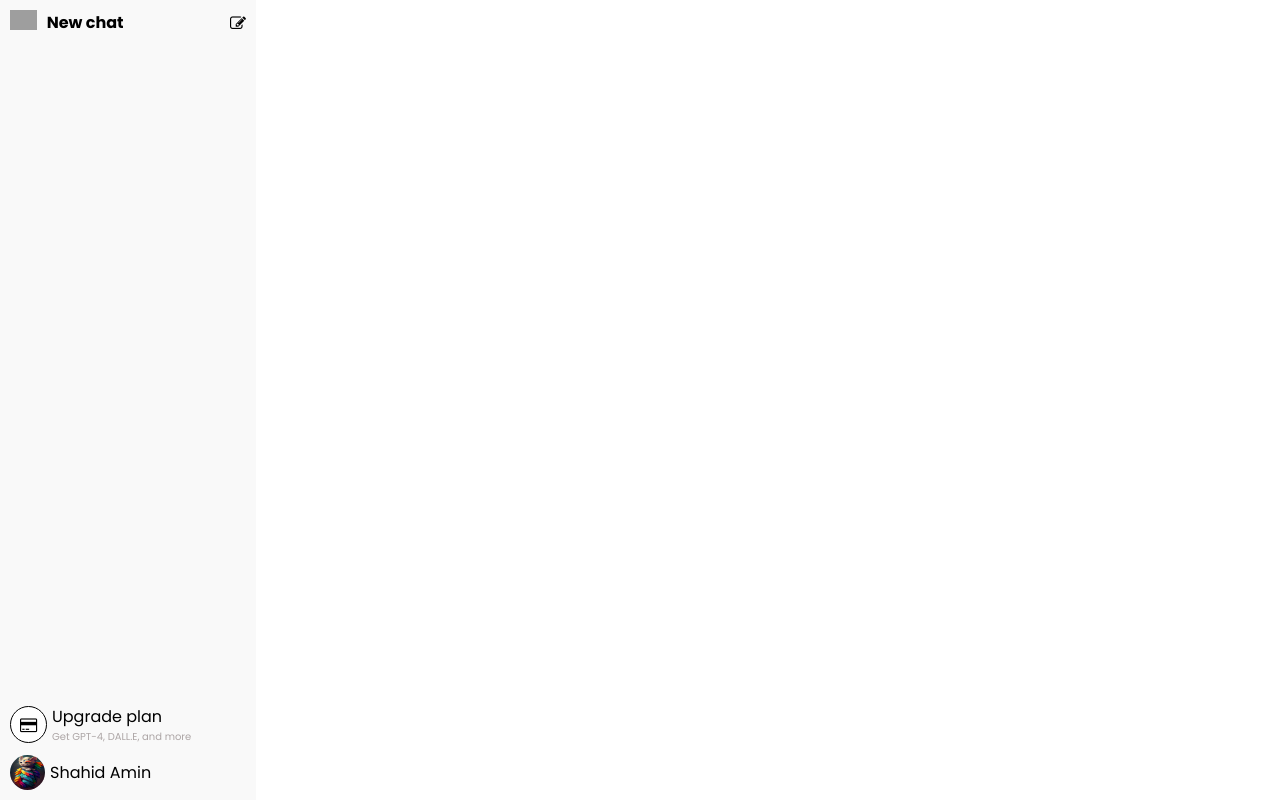
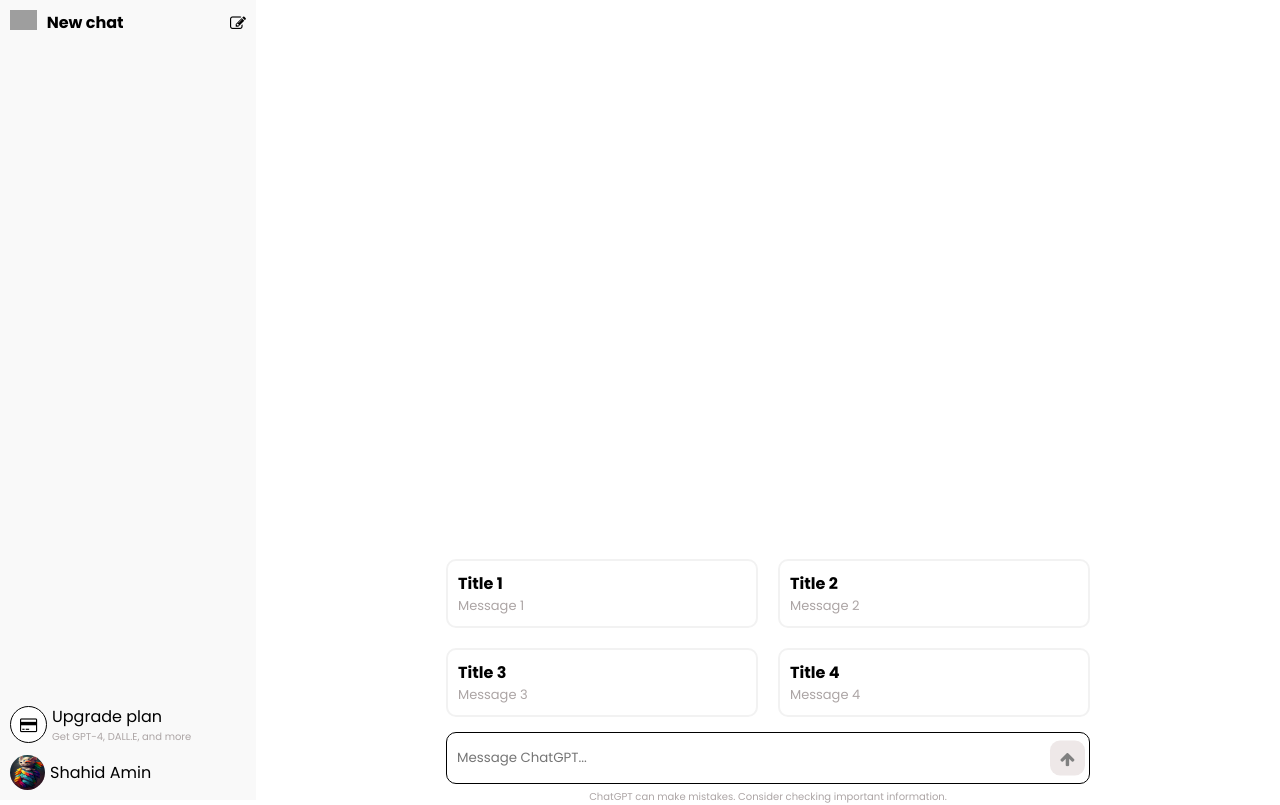
Before and after one commit to aminshahid573/chatGPT-UI, a plain HTML site: page pages/index.html in a window 1280 px wide. Drawn offline with Linux system fonts and the light colour scheme; grey boxes are pictures that could not be loaded.

Commit message:
main section

```diff
--- a/css/style.css
+++ b/css/style.css
@@ -11,9 +11,13 @@
   font-size: 10px;
   color: #aca5a5;
 }
+.small2 {
+  font-size: 13px;
+  color: #aca5a5;
+}
 .container {
   display: grid;
-  grid-template-columns: 20%;
+  grid-template-columns: 20% 80%;
   height: 100vh;
 }
 .left {
@@ -64,3 +68,65 @@
 .middle {
   flex-grow: 1;
 }
+
+/* Style for the grid */
+.grid-container {
+  display: grid;
+  grid-template-columns: repeat(2, 1fr);
+  grid-template-rows: repeat(2, 1fr);
+  gap: 20px;
+}
+
+/* Style for the grid items */
+.grid-item {
+  border: 2px solid #f2f2f2;
+  padding: 10px;
+  border-radius: 10px;
+}
+
+.container > .right {
+  padding: 0 190px;
+}
+
+.search-container {
+  position: relative;
+  width: 100%;
+  margin-top: 15px;
+}
+
+.search-bar {
+  width: calc(100% - 40px);
+  padding: 8px 30px 8px 10px;
+  border: 1px solid black;
+  border-radius: 10px;
+  outline: none;
+  box-sizing: border-box;
+  padding: 15px 10px;
+  width: 100%;
+}
+
+.search-bar:focus + .search-icon {
+  background-color: black;
+  color: #fff;
+}
+
+.search-icon {
+  background-color: #eee8e8;
+  width: 35px;
+  height: 35px;
+  border-radius: 10px;
+  display: flex;
+  align-items: center;
+  justify-content: center;
+  position: absolute;
+  right: 5px;
+  top: 50%;
+  transform: translateY(-50%);
+  color: gray;
+  transition: color 0.3s ease;
+  cursor: pointer;
+}
+.bottom-suggestion {
+  margin-top: 5px;
+  text-align: center;
+}
--- a/pages/index.html
+++ b/pages/index.html
@@ -36,7 +36,39 @@
                 </div>
             </div>
         </div>
-        <div class="right"></div>
+        <div class="right">
+
+            <div class="topMain" style="height: calc(100vh - 241px);">
+
+            </div>
+            <div class="grid-container">
+                <div class="grid-item">
+                    <h4>Title 1</h4>
+                    <p class="small2">Message 1</p>
+                </div>
+                <div class="grid-item">
+                    <h4>Title 2</h4>
+                    <p class="small2">Message 2</p>
+                </div>
+                <div class="grid-item">
+                    <h4>Title 3</h4>
+                    <p class="small2">Message 3</p>
+                </div>
+                <div class="grid-item">
+                    <h4>Title 4</h4>
+                    <p class="small2">Message 4</p>
+                </div>
+            </div>
+
+            <div class="search-container">
+                <input type="text" class="search-bar" placeholder="Message ChatGPT...">
+                <span class="search-icon"><i class="fa fa-arrow-up"></i></span>
+            </div>
+            <div class="bottom-suggestion small">
+                ChatGPT can make mistakes. Consider checking important information.
+            </div>
+
+        </div>
     </div>
 </body>
 
```
